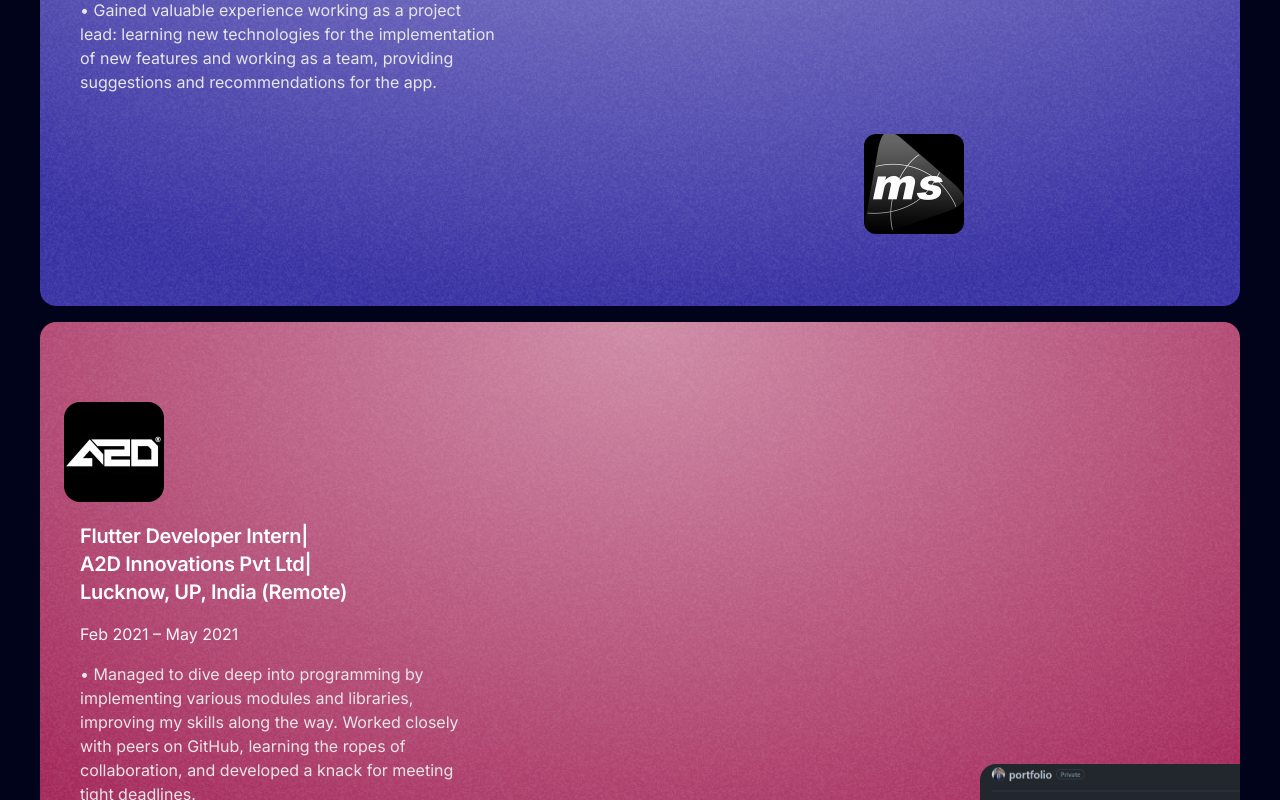
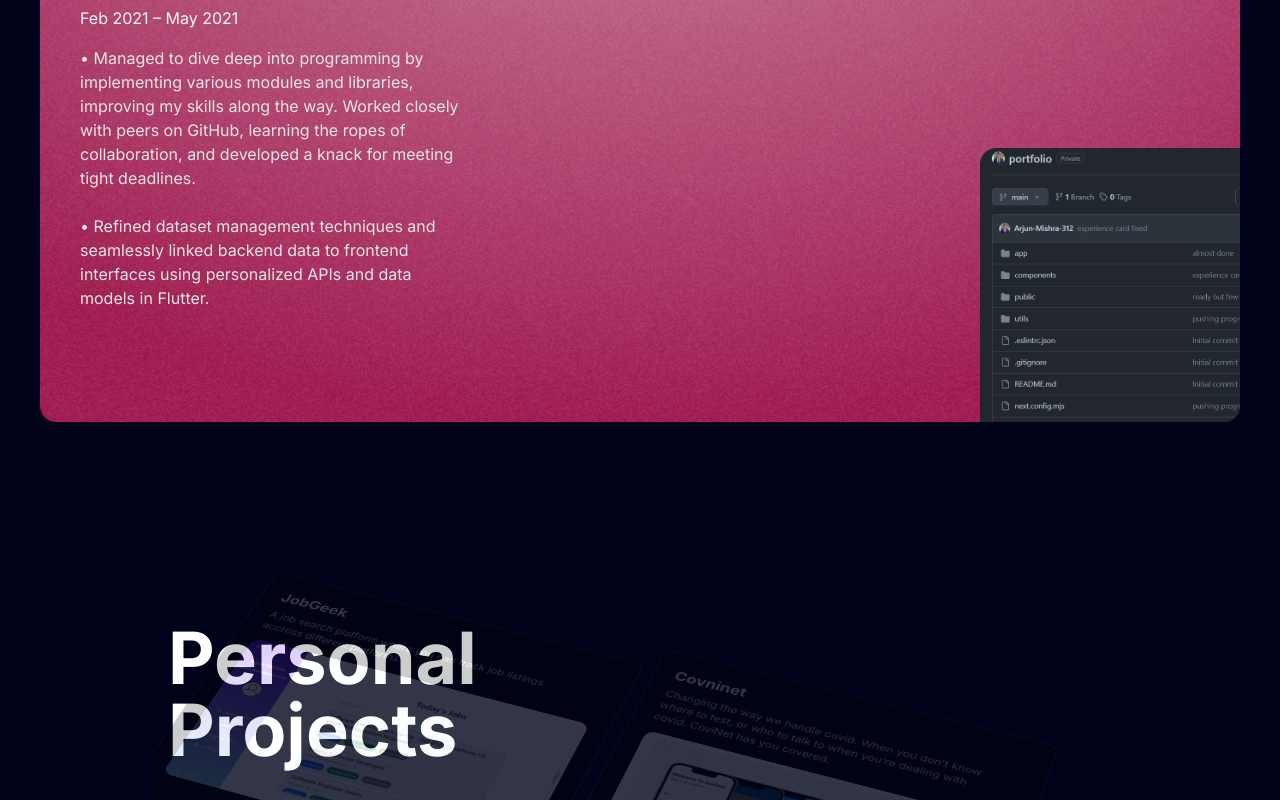
Before and after one commit to Arjun-Mishra-312/portfolio, a Next.js app: page / in a window 1280 px wide. Shown: the part 3760-4560 px from the top of the page. Built offline with nearby package versions, Linux system fonts and the light colour scheme.

Commit message:
updated expensive

```diff
--- a/components/experiences.tsx
+++ b/components/experiences.tsx
@@ -7,7 +7,7 @@ export function Experiences() {
   return (
     <div className="p-10 grid grid-cols-1 lg:grid-cols-3 gap-4 max-w-7xl mx-auto w-full">
       <WobbleCard
-        containerClassName="col-span-1 lg:col-span-2 h-full bg-blue-900  min-h-[880px] lg:min-h-[600px]"
+        containerClassName="col-span-1 lg:col-span-3 h-full bg-blue-900  min-h-[880px] lg:min-h-[600px]"
         className=""
       >
         <Image
@@ -44,10 +44,10 @@ export function Experiences() {
           width={500}
           height={500}
           alt="linear demo image"
-          className="absolute -right-4 lg:-right-[20%] filter -bottom-10 object-contain rounded-2xl"
+          className="absolute -right-4 lg:-right-[0%] filter -bottom-10 object-contain rounded-2xl"
         />
       </WobbleCard>
-      <WobbleCard containerClassName="col-span-1 row-span-1 min-h-[600px]">
+      {/* <WobbleCard containerClassName="col-span-1 row-span-1 min-h-[600px]">
         <h2 className="max-w-80  text-left text-balance text-base md:text-xl lg:text-3xl font-semibold tracking-[-0.015em] text-white">
           Software Developer Intern| MorningStar Technologies| Lucknow, UP,
           India
@@ -72,8 +72,8 @@ export function Experiences() {
           alt="linear demo image"
           className="relative -right-[70%] -bottom-10 object-contain rounded-xl"
         />
-      </WobbleCard>
-      <WobbleCard containerClassName="col-span-1 lg:col-span-2 bg-pink-800 min-h-[820px] lg:min-h-[700px] xl:min-h-[700px]">
+      </WobbleCard> */}
+      <WobbleCard containerClassName="col-span-1 lg:col-span-3 bg-pink-800 min-h-[820px] lg:min-h-[700px] xl:min-h-[700px]">
         <div className="max-w-sm pb-8">
         <Image
           src="/a2d logo.jpg"
@@ -113,7 +113,7 @@ export function Experiences() {
           width={500}
           height={500}
           alt="linear demo image"
-          className="absolute -right-10 md:-right-[20%] lg:-right-[20%] -bottom-10 object-contain rounded-2xl"
+          className="absolute -right-10 md:-right-[20%] lg:-right-[0%] -bottom-10 object-contain rounded-2xl"
         />
       </WobbleCard>
     </div>
```
